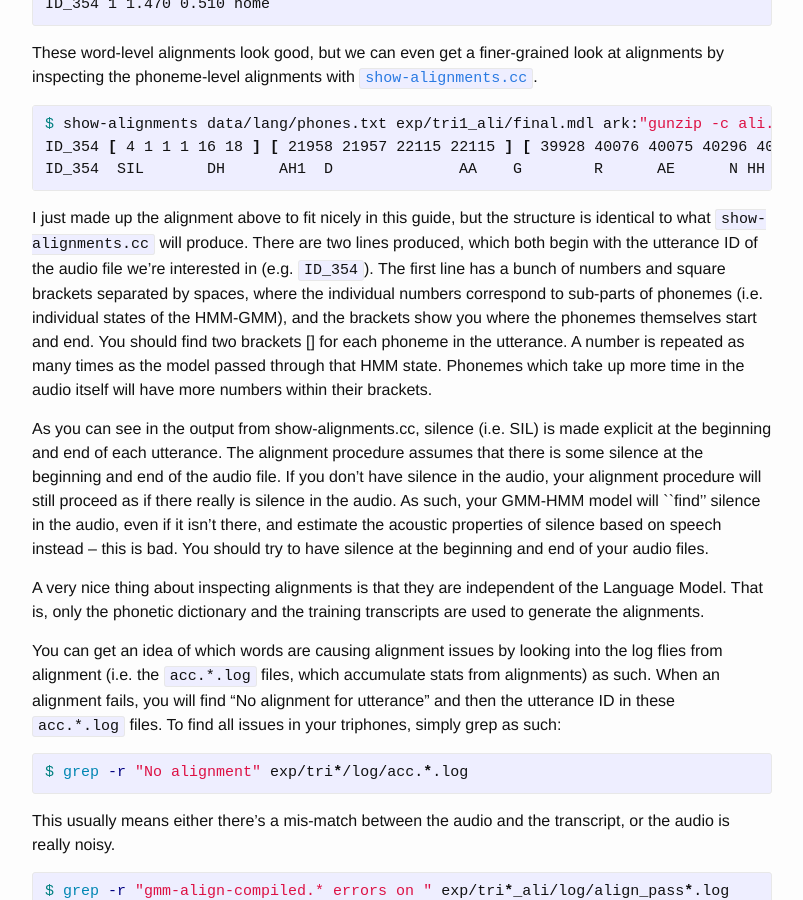
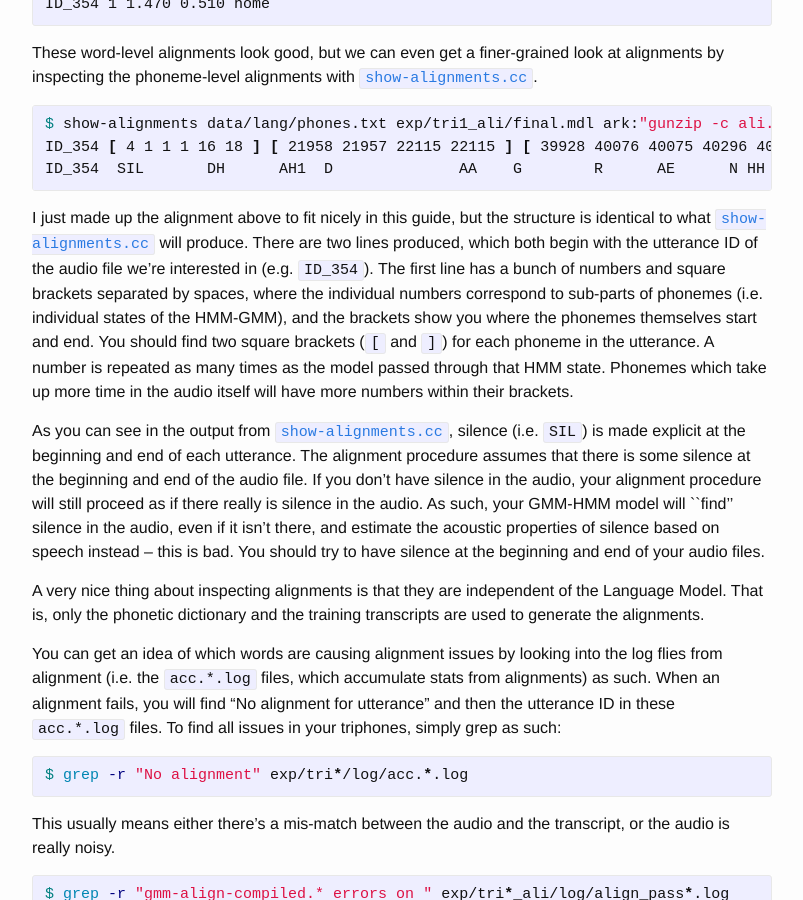
Before and after one commit to JRMeyer/jrmeyer.github.io, a Jekyll site: the page built from _posts/2019-08-17-Kaldi-troubleshooting.markdown, in a window 1280 px wide and 900 px high, scrolled down 12367 px. Shown: the whole window, without its empty margins (238-1041 px from the left). Built offline with Jekyll 4.4.1, drawn with Linux system fonts in a browser that asks for light colours; comment, search, counter and statistics services are not loaded.

Commit message:
show-alignments

```diff
--- a/_posts/2019-08-17-Kaldi-troubleshooting.markdown
+++ b/_posts/2019-08-17-Kaldi-troubleshooting.markdown
@@ -401,9 +401,9 @@
 
 
 
-I just made up the alignment above to fit nicely in this guide, but the structure is identical to what `show-alignments.cc` will produce. There are two lines produced, which both begin with the utterance ID of the audio file we’re interested in (e.g. `ID_354`). The first line has a bunch of numbers and square brackets separated by spaces, where the individual numbers correspond to sub-parts of phonemes (i.e. individual states of the HMM-GMM), and the brackets show you where the phonemes themselves start and end. You should find two brackets [] for each phoneme in the utterance. A number is repeated as many times as the model passed through that HMM state. Phonemes which take up more time in the audio itself will have more numbers within their brackets.
+I just made up the alignment above to fit nicely in this guide, but the structure is identical to what [`show-alignments.cc`][show-alignments] will produce. There are two lines produced, which both begin with the utterance ID of the audio file we’re interested in (e.g. `ID_354`). The first line has a bunch of numbers and square brackets separated by spaces, where the individual numbers correspond to sub-parts of phonemes (i.e. individual states of the HMM-GMM), and the brackets show you where the phonemes themselves start and end. You should find two square brackets (`[` and `]`) for each phoneme in the utterance. A number is repeated as many times as the model passed through that HMM state. Phonemes which take up more time in the audio itself will have more numbers within their brackets.
 
-As you can see in the output from show-alignments.cc, silence (i.e. SIL) is made explicit at the beginning and end of each utterance. The alignment procedure assumes that there is some silence at the beginning and end of the audio file. If you don’t have silence in the audio, your alignment procedure will still proceed as if there really is silence in the audio. As such, your GMM-HMM model will ``find'' silence in the audio, even if it isn’t there, and estimate the acoustic properties of silence based on speech instead -- this is bad. You should try to have silence at the beginning and end of your audio files.
+As you can see in the output from [`show-alignments.cc`][show-alignments], silence (i.e. `SIL`) is made explicit at the beginning and end of each utterance. The alignment procedure assumes that there is some silence at the beginning and end of the audio file. If you don’t have silence in the audio, your alignment procedure will still proceed as if there really is silence in the audio. As such, your GMM-HMM model will ``find'' silence in the audio, even if it isn’t there, and estimate the acoustic properties of silence based on speech instead -- this is bad. You should try to have silence at the beginning and end of your audio files.
 
 A very nice thing about inspecting alignments is that they are independent of the Language Model. That is, only the phonetic dictionary and the training transcripts are used to generate the alignments.
 
```
